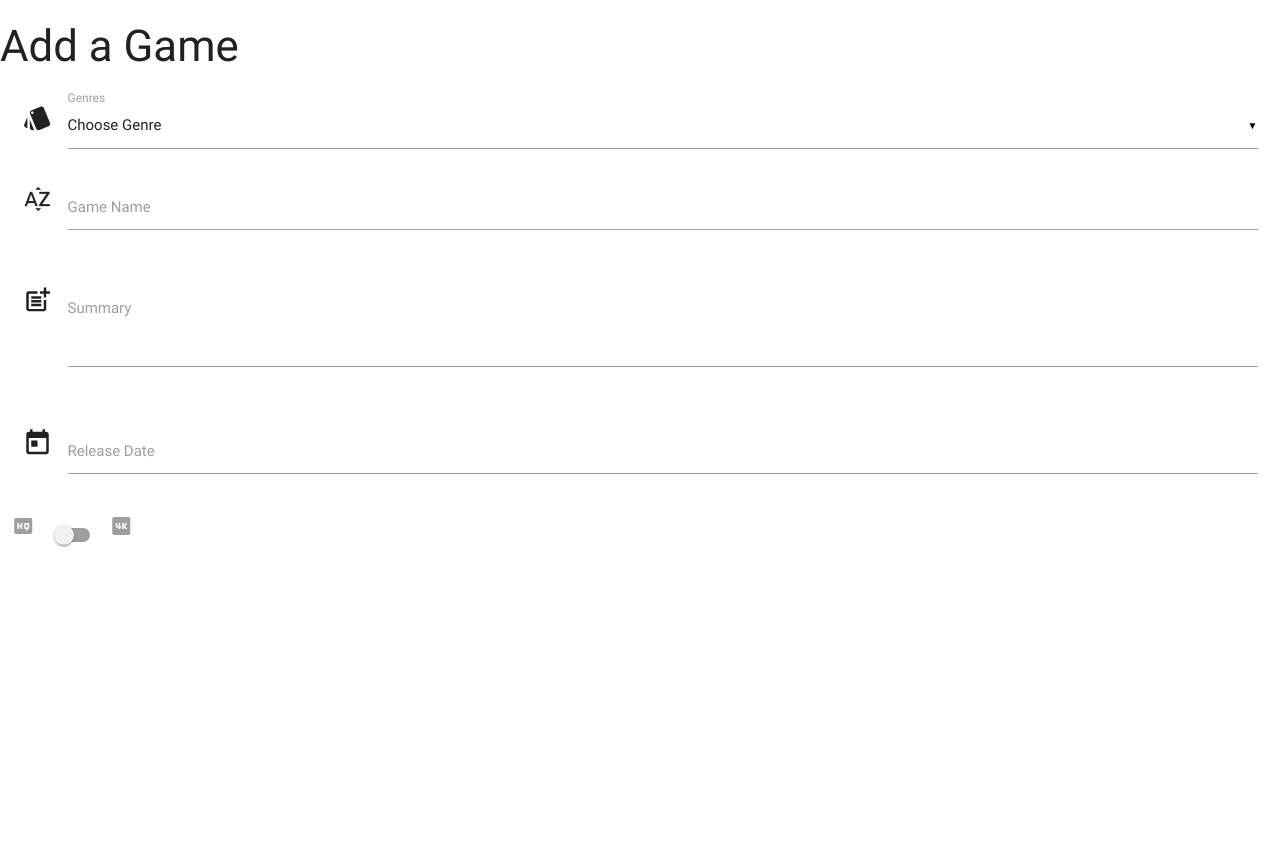
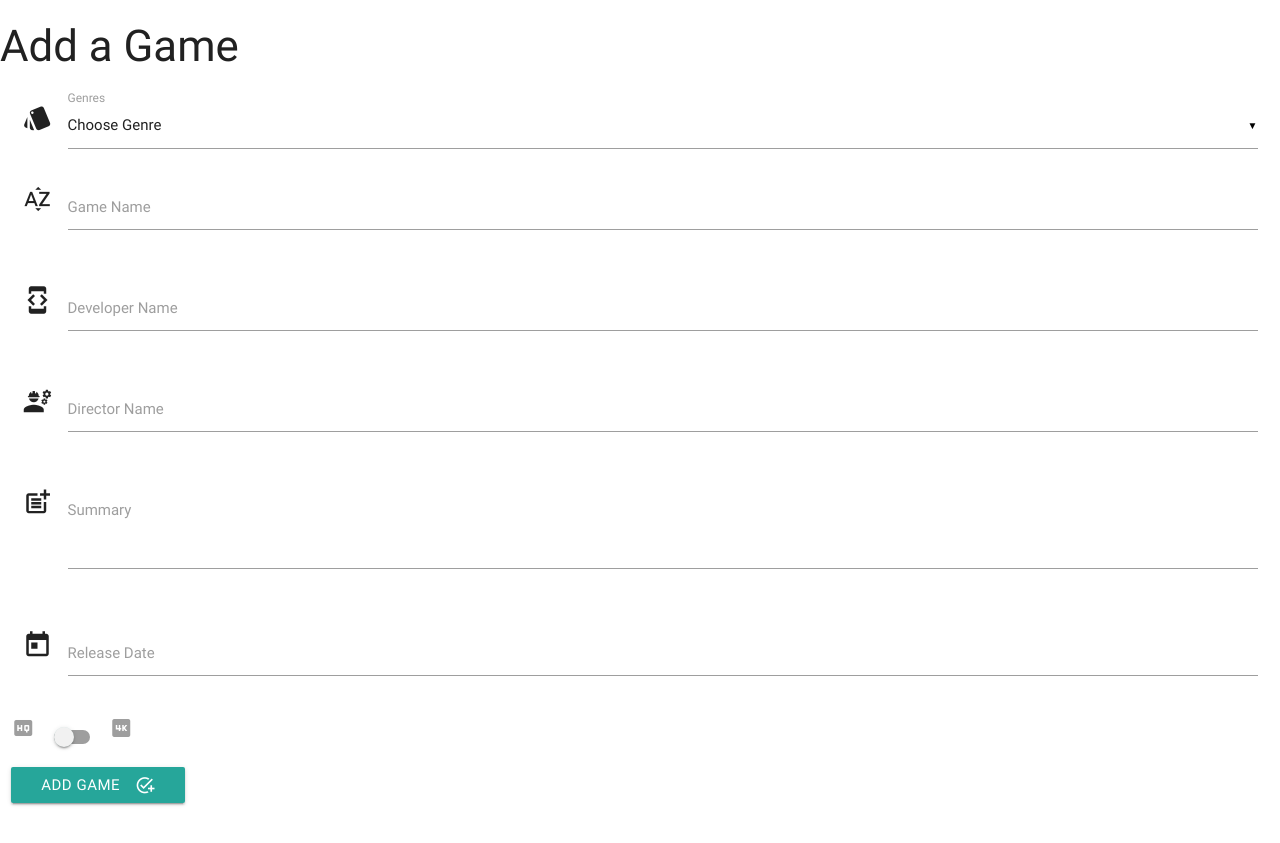
Before and after one commit to VladimirB3/ms-project-3, a Flask app: page /add_game in a window 1280 px wide. Before the commit the page ends 548 px from the top, so only its background shows below. Run offline with Flask 2, Linux system fonts and the light colour scheme; data that the repository does not hold is empty; some libraries are stand-ins or nearby versions.

Commit message:
Added director fields along with edits of the input fields

```diff
--- a/app.py
+++ b/app.py
@@ -21,6 +21,12 @@ def add_game():
     return render_template('addgame.html', genres=mongo.db.genres.find())
 
 
+@app.route('/insert_game', methods=['POST'])
+def insert_game():
+    games = mongo.db.games
+    games.insert_one(request.form.to_dict())
+    return redirect(url_for('get_games'))
+
 if __name__ == '__main__':
     app.run(host=os.environ.get('IP'),
             port=int(os.environ.get('PORT')),
--- a/templates/addgame.html
+++ b/templates/addgame.html
@@ -3,7 +3,7 @@
 
 <h3>Add a Game</h3>
 <div class="row">
-    <form action="" method="POST" class="col s12">
+    <form action="{{ url_for('insert_game') }}" method="POST" class="col s12">
         <div class="input-field col s12">
             <i class="material-icons prefix">style</i>
             <select id="genre_name" name="genre_name">
@@ -19,6 +19,20 @@
                 <i class="material-icons prefix">sort_by_alpha</i>
                 <input id="game_name" name="game_name" type="text" class="validate">
                 <label for="icon_prefix">Game Name</label>
+            </div>
+        </div>
+        <div class="row">
+            <div class="input-field col s12">
+                <i class="material-icons prefix">developer_mode</i>
+                <input id="develover_name" name="developer_name" type="text" class="validate">
+                <label for="icon_prefix">Developer Name</label>
+            </div>
+        </div>
+        <div class="row">
+            <div class="input-field col s12">
+                <i class="material-icons prefix">engineering</i>
+                <input id="director_name" name="director_name" type="text" class="validate">
+                <label for="icon_prefix">Director Name</label>
             </div>
         </div>
         <div class="row">
@@ -45,7 +59,11 @@
                 </label>
             </div>
         </div>
-      </div>
+        <div class="row">
+            <button class="btn waves-effect waves-light" type="submit" name="action">Add Game
+                <i class="material-icons right">add_task</i>
+            </button>
+        </div>
     </form>
   </div>
 
--- a/templates/games.html
+++ b/templates/games.html
@@ -6,7 +6,6 @@
         {{game.genre_name}}
         {{game.developer_name}}
         {{game.director_name}}
-        {{game.review_score}}
         {{game.summary}}
         {{game.quality}}
         {{game.release_date}}
```
